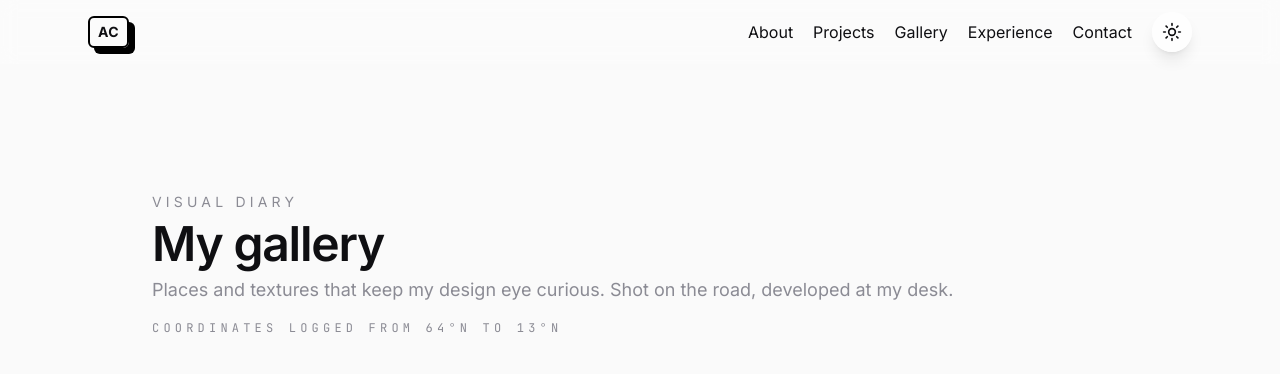
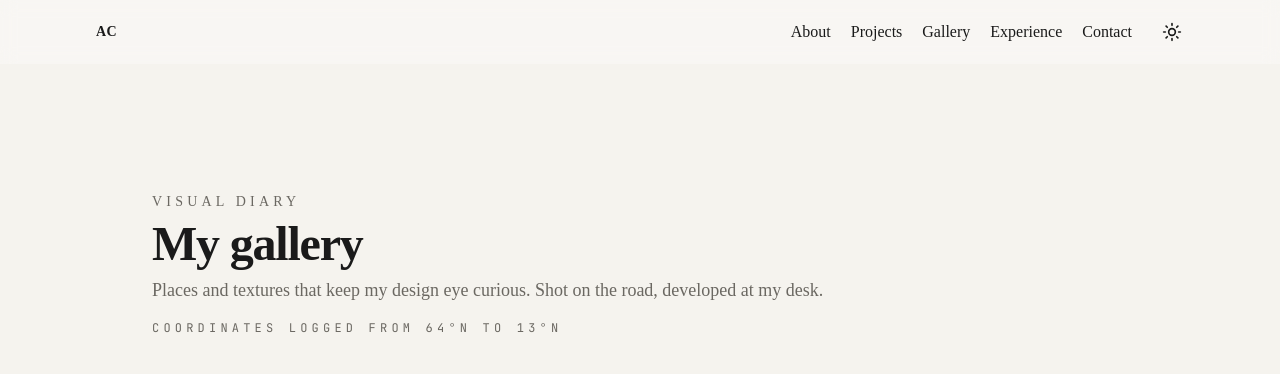
Before and after one commit to alexcm24/my-portfolio, a Next.js app: page /gallery in a window 1280 px wide. Shown: the top 374 px of the page. Built offline with nearby package versions, Linux system fonts and the light colour scheme; no server answers.

Commit message:
feat: editorial design tokens and tailwind theme

```diff
--- a/app/globals.css
+++ b/app/globals.css
@@ -1,210 +1,37 @@
-/* globals.css */
 @tailwind base;
 @tailwind components;
 @tailwind utilities;
 
-/* ---------- CSS Variables ---------- */
 :root {
-  /* Colors */
-  --bg: #fafafa;
-  --fg: #0f0f12;
-  --muted: #8b8b94;
-  --accent: #6EE7F9;
-  --accent-hover: #22D3EE;
-  --card: rgba(255, 255, 255, 0.65);
-  --spotlight-color: rgba(110, 231, 249, 0.28);
-  --spotlight-x: 50%;
-  --spotlight-y: 40%;
-  --spotlight-size: 55%;
-  --hero-vh: 100vh;
-  --header-height: 4rem;
-
-  /* Light gradient: blue → green airy wash */
-  --hero-gradient: radial-gradient(
-      circle at 20% 20%,
-      rgba(99,179,237,0.35) 0%,
-      rgba(167,243,208,0.35) 35%,
-      rgba(255,255,255,0) 80%
-    );
+  --bg: #f5f3ee;
+  --fg: #1a1a1a;
+  --muted: #6b6862;
+  --line: #e2ded3;
+  --accent: #b08d57;
 }
 
 .dark {
-  --bg: #0b0b0c;
-  --fg: #e6e6e6;
-  --muted: #8b8b94;
-  --accent: #6EE7F9;
-  --accent-hover: #22D3EE;
-  --card: rgba(20, 20, 22, 0.55);
-  --spotlight-color: rgba(110, 231, 249, 0.22);
-
-  /* Dark gradient: subtle cyan/blue glows */
-  --hero-gradient: radial-gradient(
-      circle at 30% 30%,
-      rgba(45,212,191,0.15) 0%,
-      rgba(59,130,246,0.15) 30%,
-      rgba(0,0,0,0) 75%
-    );
+  --bg: #16150f;
+  --fg: #ece9e0;
+  --muted: #9a958a;
+  --line: #2b2925;
+  --accent: #c9a467;
 }
 
-@supports (height: 100dvh) {
-  :root {
-    --hero-vh: 100dvh;
-  }
-}
-
-/* Smooth theme transitions */
-*,
-*::before,
-*::after {
-  transition: background-color 250ms ease, color 250ms ease,
-    border-color 250ms ease, box-shadow 250ms ease;
-}
-@media (prefers-reduced-motion: reduce) {
-  *, *::before, *::after { transition: none !important; }
-}
-
-html, body { height: 100%; }
+html { scroll-behavior: smooth; }
 body {
   background: var(--bg);
   color: var(--fg);
   font-feature-settings: "liga" 1, "calt" 1;
 }
 
-/* ---------- Utilities ---------- */
-.glass {
-  background-color: var(--card);
-  backdrop-filter: blur(12px);
-  @apply border border-white/20 dark:border-white/10 shadow-lg;
-  transition: transform 200ms ease, box-shadow 220ms ease, background-color 200ms ease, border-color 200ms ease;
+@media (prefers-reduced-motion: no-preference) {
+  body { transition: background-color 250ms ease, color 250ms ease; }
 }
 
-.brutal {
-  @apply border-2 border-black dark:border-white;
-  box-shadow: theme(boxShadow.brutalLight);
-  transition: transform 200ms ease, box-shadow 200ms ease;
+a:focus-visible,
+button:focus-visible {
+  outline: 2px solid var(--accent);
+  outline-offset: 2px;
+  border-radius: 2px;
 }
-.brutal:hover,
-.brutal:focus-visible {
-  box-shadow: 8px 8px 0 0 rgba(0, 0, 0, 1);
-}
-.dark .brutal { box-shadow: theme(boxShadow.brutalDark); }
-.dark .brutal:hover,
-.dark .brutal:focus-visible {
-  box-shadow: 8px 8px 0 0 rgba(255, 255, 255, 1);
-}
-
-.focus-ring {
-  @apply focus:outline-none focus-visible:ring-2 focus-visible:ring-offset-2 focus-visible:ring-accent focus-visible:ring-offset-transparent;
-}
-a:focus-visible { @apply outline-none ring-2 ring-accent ring-offset-2; }
-
-/* ---------- Reliable gradient helpers (no Tailwind arbitrary) ---------- */
-.hero-gradient-bg {
-  position: absolute;
-  inset: 0;
-  pointer-events: none;
-  z-index: -1;
-  background-image: var(--hero-gradient);
-  background-repeat: no-repeat;
-  background-size: cover;
-  background-position: center;
-}
-
-.animate-hero-gradient {
-  animation: heroGradientShift 18s ease-in-out infinite alternate;
-  will-change: background-position, filter;
-}
-
-/* Optional subtle grid overlay (kept simple & safe) */
-.hero-grid {
-  position: absolute;
-  inset: 0;
-  pointer-events: none;
-  z-index: -2;
-  background-image:
-    linear-gradient(to right, rgba(0,0,0,0.06) 1px, transparent 1px),
-    linear-gradient(to bottom, rgba(0,0,0,0.06) 1px, transparent 1px);
-  background-size: 24px 24px;
-  mask-image: radial-gradient(110% 75% at 50% 25%, black 65%, transparent 100%);
-  -webkit-mask-image: radial-gradient(110% 75% at 50% 25%, black 65%, transparent 100%);
-}
-.dark .hero-grid {
-  background-image:
-    linear-gradient(to right, rgba(255,255,255,0.06) 1px, transparent 1px),
-    linear-gradient(to bottom, rgba(255,255,255,0.06) 1px, transparent 1px);
-}
-
-.hero-spotlight {
-  position: absolute;
-  inset: 0;
-  pointer-events: none;
-  z-index: -1;
-  background: radial-gradient(
-    circle at var(--spotlight-x) var(--spotlight-y),
-    var(--spotlight-color) 0%,
-    rgba(110, 231, 249, 0) var(--spotlight-size)
-  );
-  mix-blend-mode: screen;
-  transition: opacity 200ms ease;
-}
-.dark .hero-spotlight {
-  mix-blend-mode: screen;
-}
-
-.hero-section {
-  min-height: calc(var(--hero-vh, 100vh) - var(--header-height, 4rem));
-  display: flex;
-  align-items: center;
-}
-
-.break-inside-avoid {
-  break-inside: avoid;
-}
-
-@keyframes heroGradientShift {
-  0% {
-    filter: hue-rotate(0deg) brightness(1);
-    background-position: 0% 50%;
-  }
-  50% {
-    filter: hue-rotate(10deg) brightness(1.03);
-    background-position: 50% 55%;
-  }
-  100% {
-    filter: hue-rotate(-10deg) brightness(0.98);
-    background-position: 100% 50%;
-  }
-}
-
-/* Motion-safe hover helpers */
-.hover-lift {
-  transition: transform 200ms ease, box-shadow 220ms ease;
-}
-.hover-lift:hover,
-.hover-lift:focus-visible {
-  transform: translateY(-2px);
-}
-.hover-glow:hover,
-.hover-glow:focus-visible {
-  box-shadow: 0 16px 40px rgba(110, 231, 249, 0.25);
-}
-
-@media (prefers-reduced-motion: reduce) {
-  .hover-lift,
-  .glass,
-  .brutal {
-    transition-duration: 0s;
-  }
-  .hover-lift:hover,
-  .hover-lift:focus-visible,
-  .brutal:hover,
-  .brutal:focus-visible {
-    transform: none;
-  }
-  .animate-hero-gradient {
-    animation: none;
-  }
-  .hero-spotlight {
-    display: none;
-  }
-}
--- a/tailwind.config.ts
+++ b/tailwind.config.ts
@@ -1,37 +1,30 @@
-// tailwind.config.ts
 import type { Config } from "tailwindcss";
 
 const config: Config = {
   darkMode: "class",
   content: [
-    "./app/**/*.{js,ts,jsx,tsx}",
-    "./components/**/*.{js,ts,jsx,tsx}",
-    "./lib/**/*.{js,ts,jsx,tsx}"
+    "./app/**/*.{ts,tsx}",
+    "./components/**/*.{ts,tsx}",
+    "./lib/**/*.{ts,tsx}",
   ],
   theme: {
     extend: {
+      colors: {
+        bg: "var(--bg)",
+        fg: "var(--fg)",
+        muted: "var(--muted)",
+        line: "var(--line)",
+        accent: "var(--accent)",
+      },
       fontFamily: {
-        sans: ["var(--font-inter)"],
-        mono: ["var(--font-mono)"]
+        serif: ["var(--font-serif)", "Georgia", "serif"],
+        sans: ["var(--font-sans)", "system-ui", "sans-serif"],
+        mono: ["var(--font-mono)", "ui-monospace", "monospace"],
       },
-      colors: {
-        accent: {
-          DEFAULT: "#6EE7F9",
-          hover: "#22D3EE"
-        },
-        muted: "#8b8b94"
-      },
-      boxShadow: {
-        brutalLight: "6px 6px 0 0 rgba(0,0,0,1)",
-        brutalDark: "6px 6px 0 0 rgba(255,255,255,1)"
-      }
-    }
+      maxWidth: { content: "64rem" },
+    },
   },
-  plugins: [
-    require("@tailwindcss/typography"),
-    require("@tailwindcss/forms"),
-    require("tailwindcss-animate")
-  ]
+  plugins: [require("tailwindcss-animate")],
 };
 
 export default config;
```
